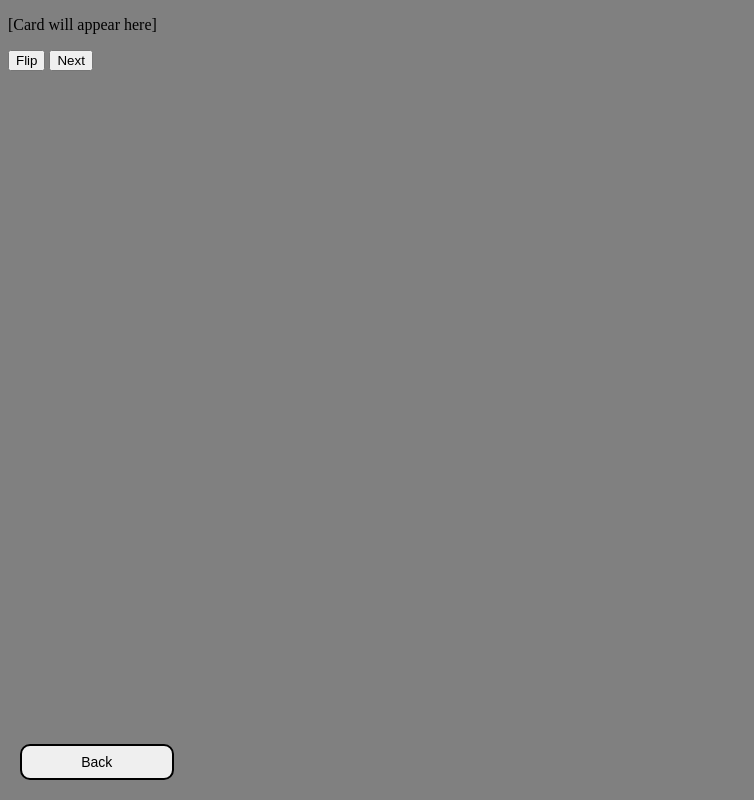
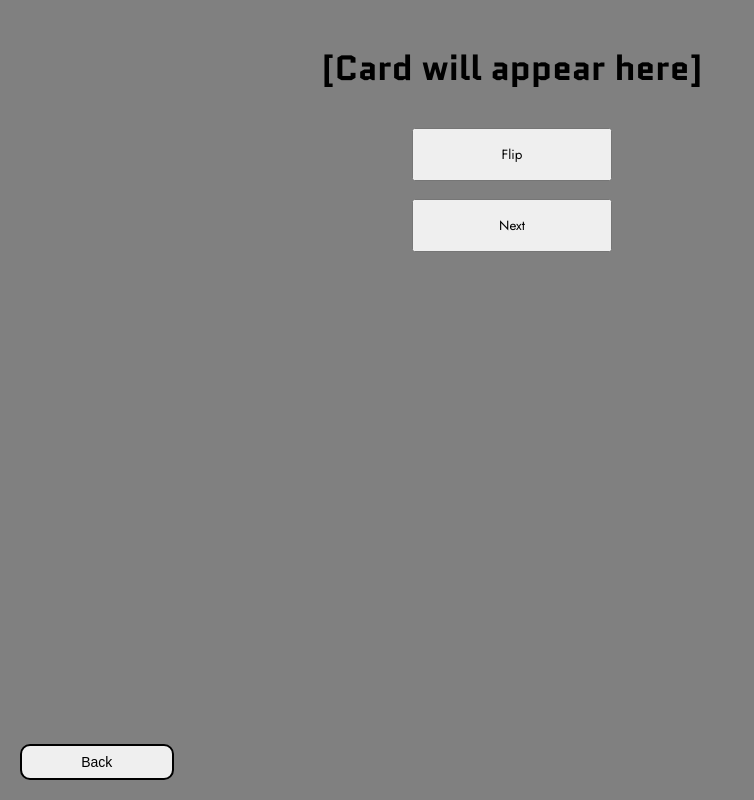
Before and after one commit to Blorg132/Acids-And-Basics-Alpha, an Electron app: page renderer/flashcards/flashcards.html in a window 1024 px wide. Shown: the whole page, without its empty margins (0-754 px from the left). Drawn offline with Linux system fonts and the light colour scheme; no server answers.

Commit message:
wokring on flashcard system

```diff
--- a/renderer/flashcards/flashcards.html
+++ b/renderer/flashcards/flashcards.html
@@ -7,6 +7,29 @@
     <title>Flashcards Homepage</title>
     <link rel="stylesheet" href="../styles.css">
     <script src="flashcards.js"></script>
+
+    <audio id="backgroundmusic" src="../sounds/lessonsong.mp3" autoplay loop></audio>
+    <script>
+        // changing the volume of this fucking loud ass song!!!
+
+        const sound = document.getElementById("backgroundmusic");
+        sound.volume = 0.3;
+    </script>
+
+    <!--Defining flashcard button styles here instead of styles.css! hahahahahahah-->
+
+    <style>
+        .flashcardbutton {
+            padding: 15px;
+            width: 200px;
+            font-family: Jost;
+        }
+
+        p {
+            font-family: Quantico;
+            font-size: 35px;
+        }
+    </style>
 </head>
 
 
@@ -14,12 +37,16 @@
 
     <script src="flashcards.js"></script>
 
-    <div id="flashcard" class="card">
-    <p id="card-text">[Card will appear here]</p>
+    <div style="display: flex; flex-direction: column; align-items: center; position: center;">
+        <div id="flashcard" class="card">
+            <p id="card-text">[Card will appear here]</p>
+        </div>
+
+
+        <button class="flashcardbutton" onclick="flipCard()">Flip</button>
+        <br>
+        <button class="flashcardbutton" onclick="nextCard()">Next</button>
     </div>
-
-    <button onclick="flipCard()">Flip</button>
-    <button onclick="nextCard()">Next</button>
 
 
 
```
Also changed, not shown: renderer/credits.html (+1 -1 lines), renderer/mainpage.html (+3 -8 lines), renderer/practice.html (+4 -0 lines).
